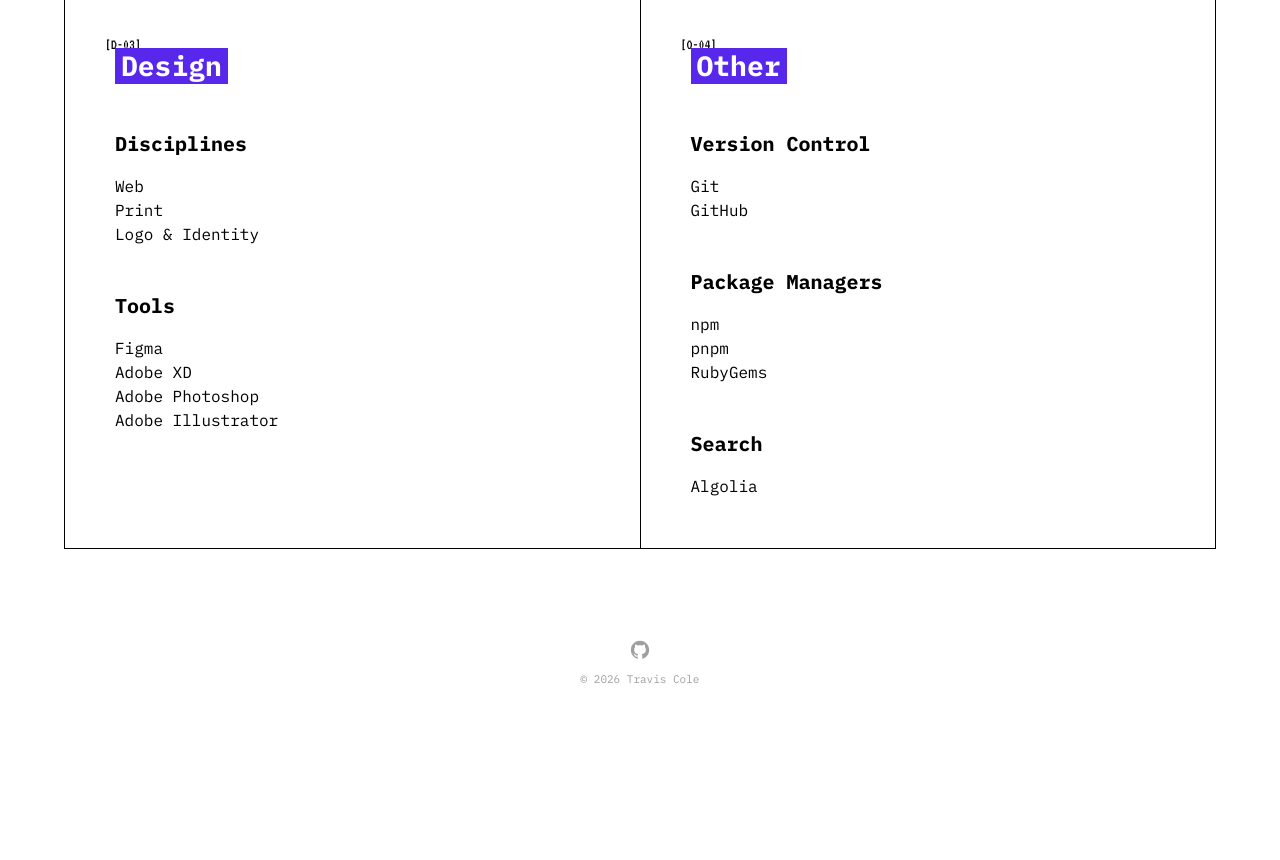
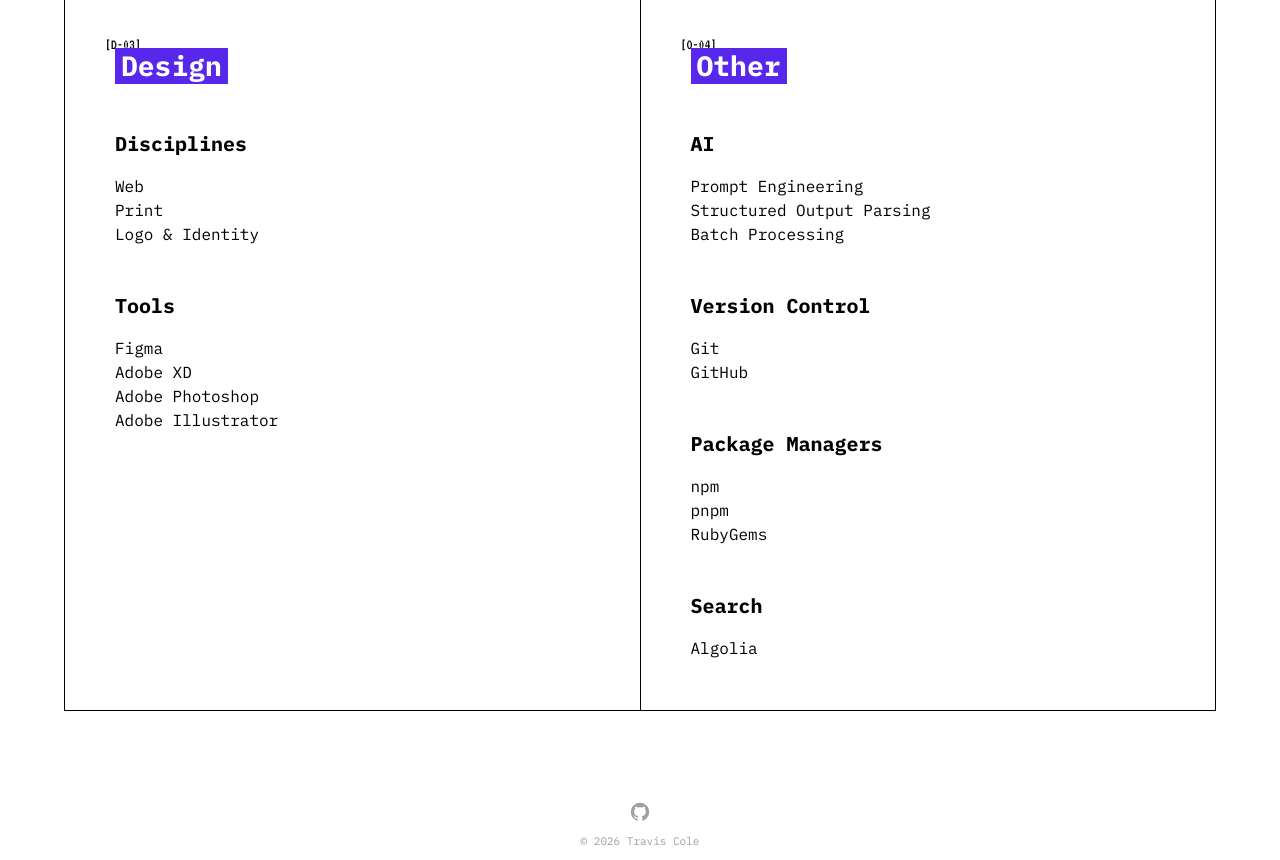
Before and after one commit to iamtraviscole/dev-portfolio, a Next.js app: page /skillset in a window 1280 px wide. Shown: the part 1000-1860 px from the top of the page. Before the commit the page ends 1698 px from the top, so only its background shows below. Built offline with nearby package versions, Linux system fonts and the light colour scheme.

Commit message:
add AI skills

```diff
--- a/pages/about.js
+++ b/pages/about.js
@@ -63,6 +63,7 @@
                 <li>Full-stack development on various client projects</li>
                 <li>Frontend development using SvelteKit, React, TypeScript, and Tailwind CSS</li>
                 <li>Backend API development using Python, FastAPI, SQLAlchemy, and PostgreSQL</li>
+                <li>AI prompt engineering, batch processing, and structured output parsing</li>
               </ul>
               <h4><span>Freelance Web Developer</span><span className='About__details-section-xp-date'>[2020 - Present]</span></h4>
               <ul>
--- a/pages/skillset.js
+++ b/pages/skillset.js
@@ -93,6 +93,12 @@
               <div>[O-04]</div>
               <h2>Other</h2>
             </div>
+            <h3>AI</h3>
+            <ul>
+              <li>Prompt Engineering</li>
+              <li>Structured Output Parsing</li>
+              <li>Batch Processing</li>
+            </ul>
             <h3>Version Control</h3>
             <ul>
               <li>Git</li>
```
